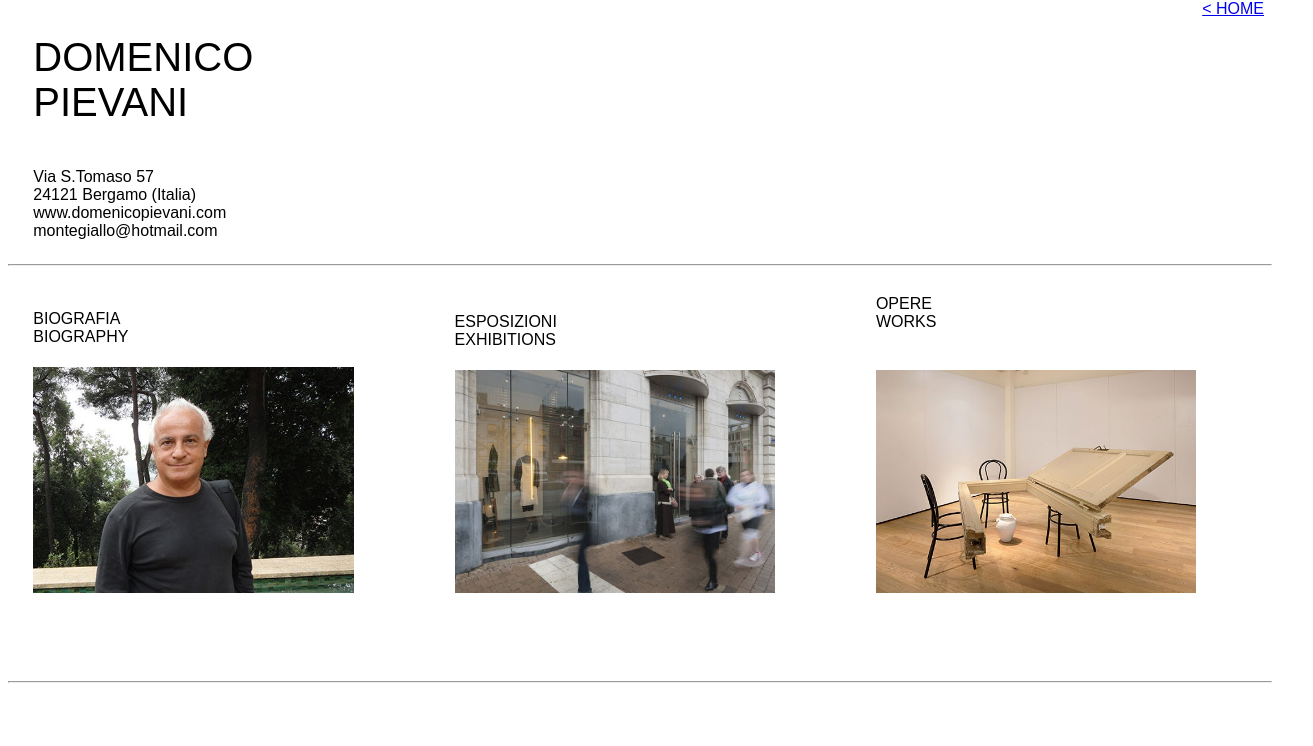
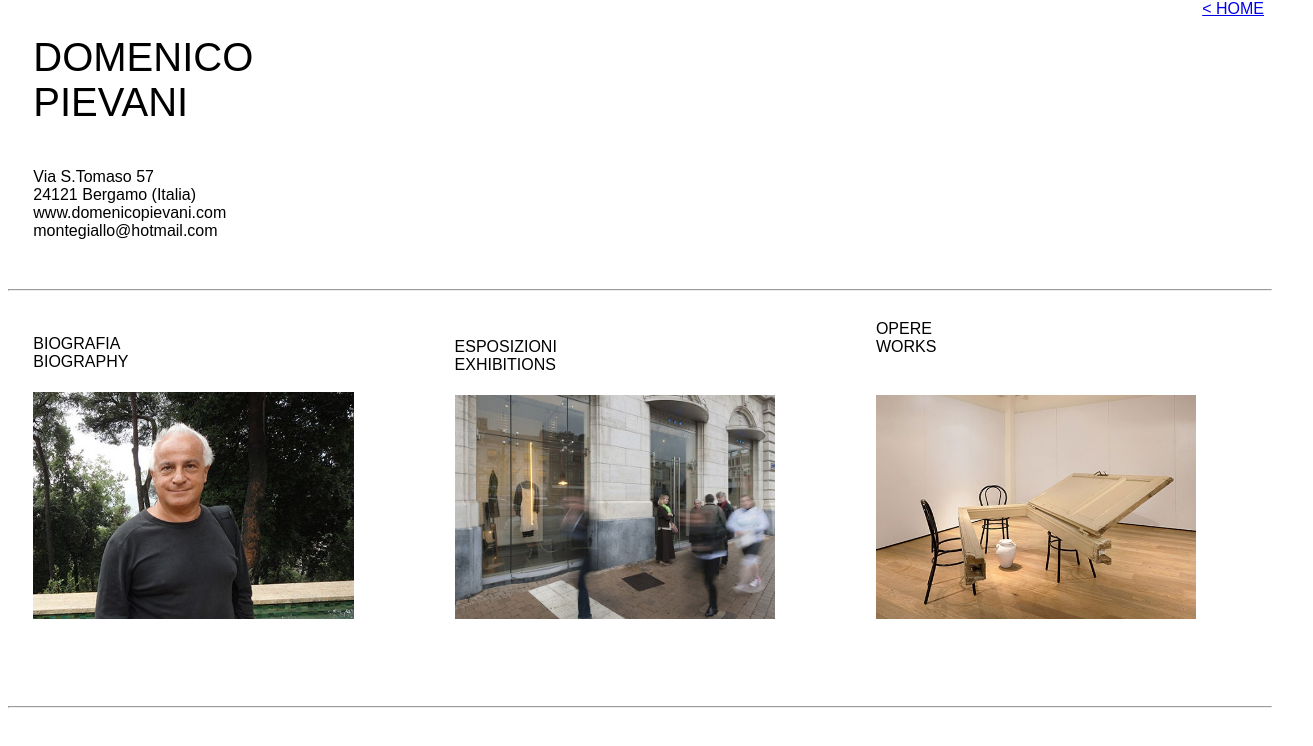
Before and after one commit to GiacominoG/Domenicos, a plain HTML site: page media/Domenicos0_flexbox.html in a window 1280 px wide. Shown: the whole page, 1313 px wide, since content can reach past the window. Drawn offline with Linux system fonts and the light colour scheme.

Commit message:
Add files via upload
revision2_flexbox_css

```diff
--- a/media/Domenicos0_flexbox.html
+++ b/media/Domenicos0_flexbox.html
@@ -5,10 +5,12 @@
 </head>
 <body style="padding: 0;">
 <a class="anchor" href="../index_flexbox.html"><h3>< HOME</h3></a>
-<header>
-<h1>DOMENICO<br>PIEVANI<br></h1>
-<h3>Via S.Tomaso 57<br> 24121 Bergamo (Italia)<br>www.domenicopievani.com<br>montegiallo@hotmail.com<br></h3>
-</header>
+<div class="rows">
+    <div class="colomn1">
+<h1>DOMENICO<br>PIEVANI</h1>
+<h3 >Via S.Tomaso 57<br> 24121 Bergamo (Italia)<br>www.domenicopievani.com<br>montegiallo@hotmail.com<br></h3>
+</div>
+</div>
 <hr>
 <div class="rows">
     <div class="colomn">
```
